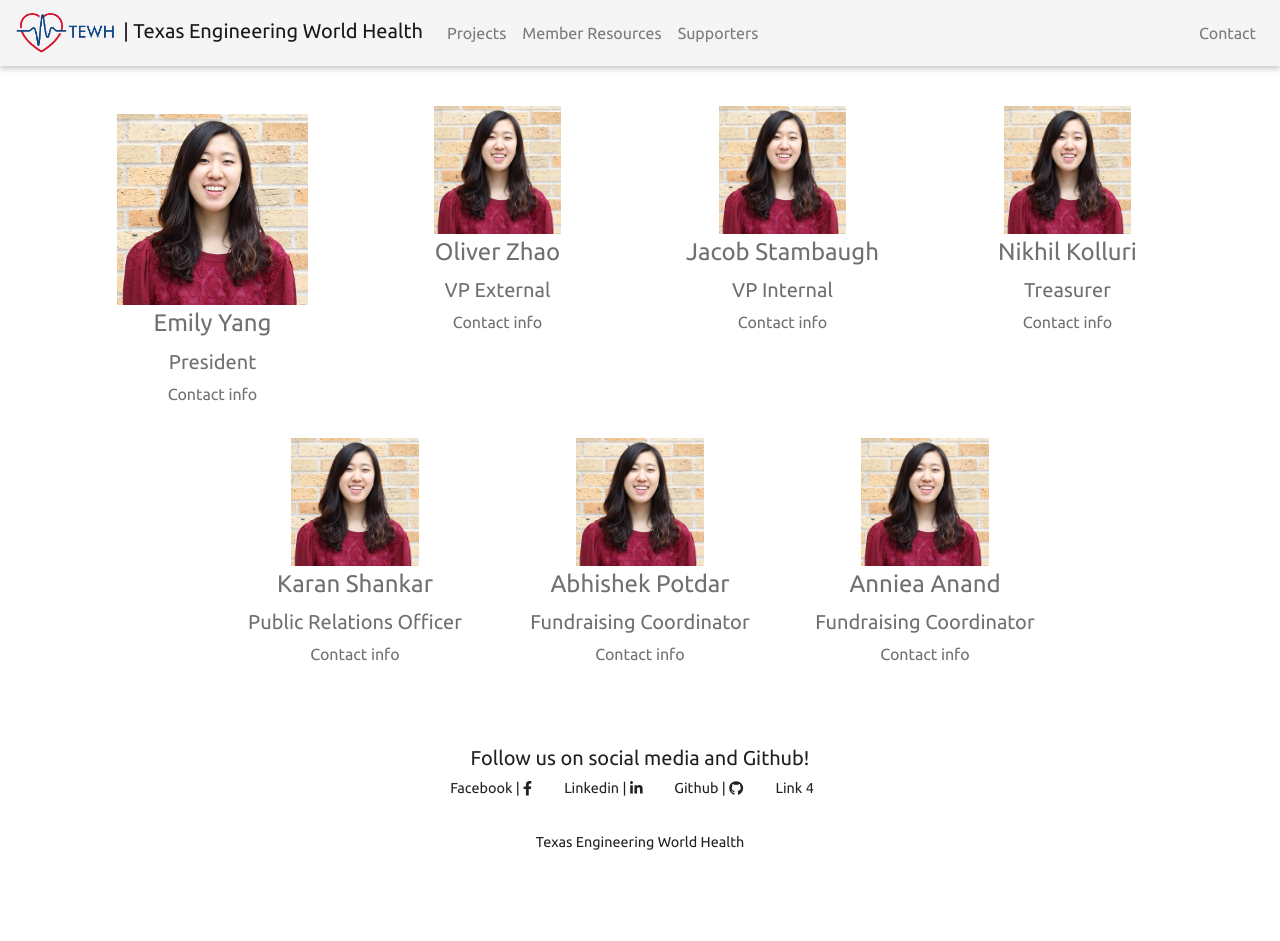
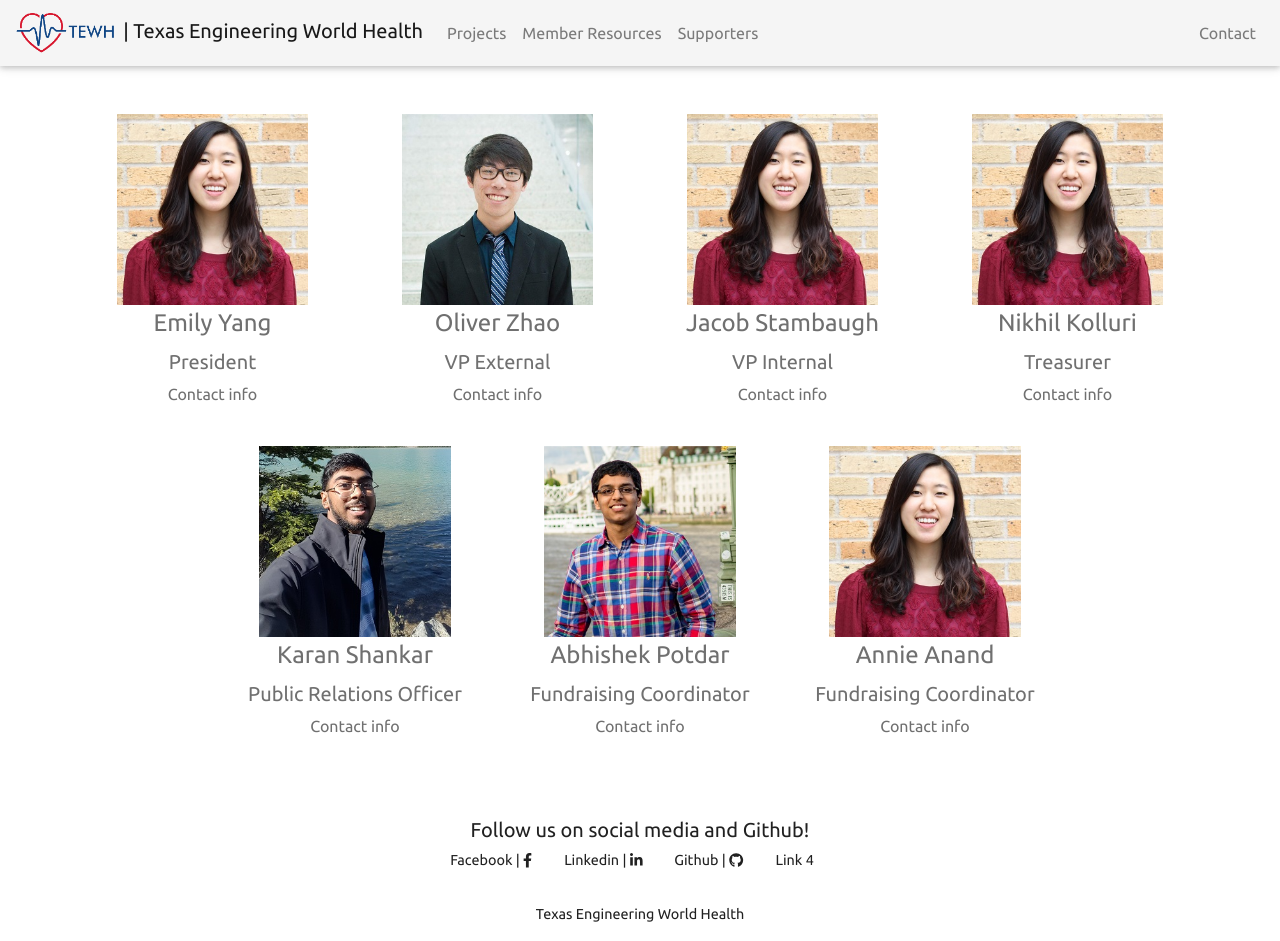
Before and after one commit to TEWH/TEWHwebsite_v2, a React (Create React App) app: page /contact in a window 1280 px wide. Before the commit the page ends 870 px from the top, so only its background shows below. Built offline with nearby package versions, Linux system fonts and the light colour scheme.

Commit message:
updated picture sizes

```diff
--- a/src/contact/contact.js
+++ b/src/contact/contact.js
@@ -4,89 +4,7 @@ import RealNavBar from '../components/RealNavbar';
 import { Card, CardDeck } from 'react-bootstrap';
 import './contact.css';
 
-
-class officers extends Component {
-    render() {
-        return (
-        <div class="container">
-            <div class="grid header">
-                <RealNavBar />
-            </div>
-            <div class="grid card1">
-                <Card>
-                    <Card.Img variant="top" src={require('./img/emily_300x300.jpg')} alt="pres"/>
-                    <Card.Body>
-                        <Card.Title>Emily Yang</Card.Title>
-                        <Card.Text>President</Card.Text>
-                        <Card.Text>email</Card.Text>
-                    </Card.Body>
-                </Card>
-            </div>
-            <div class="grid card2">
-                <Card>
-                    <Card.Img variant="top" src={require('./img/oliver_300x300.jpg')} alt="VPext"/>
-                    <Card.Body>
-                        <Card.Title>Oliver Zhao</Card.Title>
-                        <Card.Text>VP External</Card.Text>
-                        <Card.Text>email</Card.Text>
-                    </Card.Body>
-                </Card>
-            </div>
-            <div class="grid card3">
-                <Card>
-                    <Card.Img variant="top" src={require('./img/emily_300x300.jpg')} alt="VPInt"/>
-                    <Card.Body>
-                        <Card.Title>Jacob Stambaugh</Card.Title>
-                        <Card.Text>VP Internal</Card.Text>
-                        <Card.Text>email</Card.Text>
-                    </Card.Body>
-                </Card>
-            </div>
-            <div class="grid card4">
-                <Card>
-                    <Card.Img variant="top" src={require('./img/emily_300x300.jpg')} alt="Treasurer"/>
-                    <Card.Body>
-                        <Card.Title>Nikhil Kolluri</Card.Title>
-                        <Card.Text>Treasurer</Card.Text>
-                        <Card.Text>email</Card.Text>
-                    </Card.Body>
-                </Card>
-            </div>
-            <div class="grid card5">
-                <Card>
-                    <Card.Img variant="bottom" src={require('./img/karan_300x300.jpg')} alt="PR"/>
-                    <Card.Body>
-                        <Card.Title>Karan Shankar</Card.Title>
-                        <Card.Text>Public Relations Officer</Card.Text>
-                        <Card.Text>email</Card.Text>
-                    </Card.Body>
-                </Card>
-            </div>
-            <div class="grid card6">
-                <Card>
-                    <Card.Img variant="bottom" src={require('./img/abhishek2_300x300.jpg')} alt="fund1"/>
-                    <Card.Body>
-                        <Card.Title>Abhishek Potdar</Card.Title>
-                        <Card.Text>Co-Fundraising Coordinator</Card.Text>
-                        <Card.Text>email</Card.Text>
-                    </Card.Body>
-                </Card>
-            </div>
-            <div class="grid card7">
-                <Card>
-                    <Card.Img variant="bottom" src={require('./img/emily_300x300.jpg')} alt="fund2"/>
-                    <Card.Body>
-                        <Card.Title>Annie Anand</Card.Title>
-                        <Card.Text>Co-Fundraising Coordinator</Card.Text>
-                        <Card.Text>email</Card.Text>
-                    </Card.Body>
-                </Card>
-            </div>
-        </div>
-        );
-    }
-}
-class Links extends Component {
+class Officers extends Component {
     render() {
         return (
             <MDBContainer className="text-left pt-4">
@@ -104,10 +22,10 @@ class Links extends Component {
                                 Contact info
                             </p>
                         </div>
-                        <div class="col-md-3 tile" align="center">
+                        <div class="pt-4 col-md-3" align="center">
                             <img
-                                className="d-block w-50 center"
-                                src={require('./img/emily_300x300.jpg')}
+                                className="d-block w-75 center"
+                                src={require('./img/oliver_300x300.jpg')}
                                 alt="Take a look at our projects"
                             ></img>
                             <h4 className="p-1">Oliver Zhao</h4>
@@ -116,9 +34,9 @@ class Links extends Component {
                                 Contact info
                             </p>
                         </div>
-                        <div class="col-md-3 tile" align="center">
+                        <div class="pt-4 col-md-3" align="center">
                             <img
-                                className="d-block w-50 center"
+                                className="d-block w-75 center"
                                 src={require('./img/emily_300x300.jpg')}
                                 alt="Show us your support"
                             ></img>
@@ -128,9 +46,9 @@ class Links extends Component {
                                 Contact info
                             </p>
                         </div>
-                        <div class="col-md-3 tile" align="center">
+                        <div class="pt-4 col-md-3" align="center">
                             <img
-                                className="d-block w-50 center"
+                                className="d-block w-75 center"
                                 src={require('./img/emily_300x300.jpg')}
                                 alt="Show us your support"
                             ></img>
@@ -140,10 +58,10 @@ class Links extends Component {
                                 Contact info
                             </p>
                         </div>
-                        <div class="col-md-3 tile" align="center">
+                        <div class="pt-4 col-md-3" align="center">
                             <img
-                                className="d-block w-50 center"
-                                src={require('./img/emily_300x300.jpg')}
+                                className="d-block w-75 center"
+                                src={require('./img/karan_300x300.jpg')}
                                 alt="Show us your support"
                             ></img>
                             <h4 className="p-1">Karan Shankar</h4>
@@ -152,10 +70,10 @@ class Links extends Component {
                                 Contact info
                             </p>
                         </div>
-                        <div class="col-md-3 tile" align="center">
+                        <div class="pt-4 col-md-3" align="center">
                             <img
-                                className="d-block w-50 center"
-                                src={require('./img/emily_300x300.jpg')}
+                                className="d-block w-75 center"
+                                src={require('./img/abhishek2_300x300.jpg')}
                                 alt="Show us your support"
                             ></img>
                             <h4 className="p-1">Abhishek Potdar</h4>
@@ -164,13 +82,13 @@ class Links extends Component {
                                 Contact info
                             </p>
                         </div>
-                        <div class="col-md-3 tile" align="center">
+                        <div class="pt-4 col-md-3" align="center">
                             <img
-                                className="d-block w-50 center"
+                                className="d-block w-75 center"
                                 src={require('./img/emily_300x300.jpg')}
                                 alt="Show us your support"
                             ></img>
-                            <h4 className="p-1">Anniea Anand</h4>
+                            <h4 className="p-1">Annie Anand</h4>
                             <h5 className="p-6">Fundraising Coordinator</h5>
                             <p>
                                 Contact info
@@ -186,7 +104,7 @@ class Contact extends Component {
     render() {
         return (
             <div>
-                <Links />
+                <Officers />
             </div>
         )
     }
```
